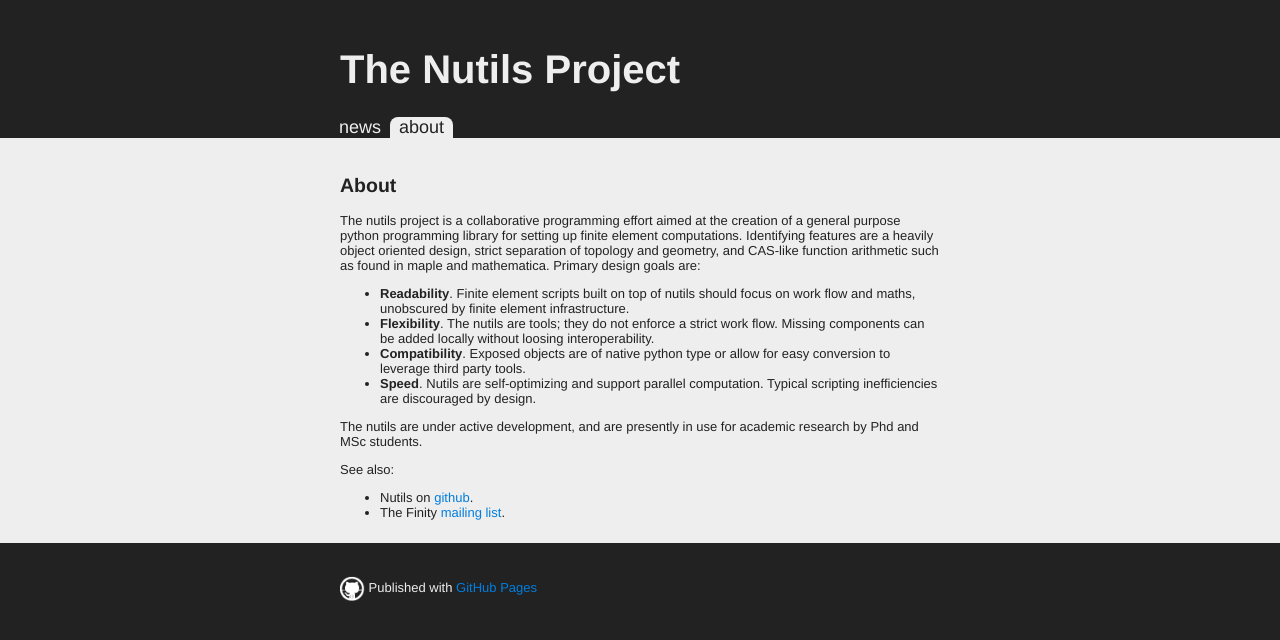
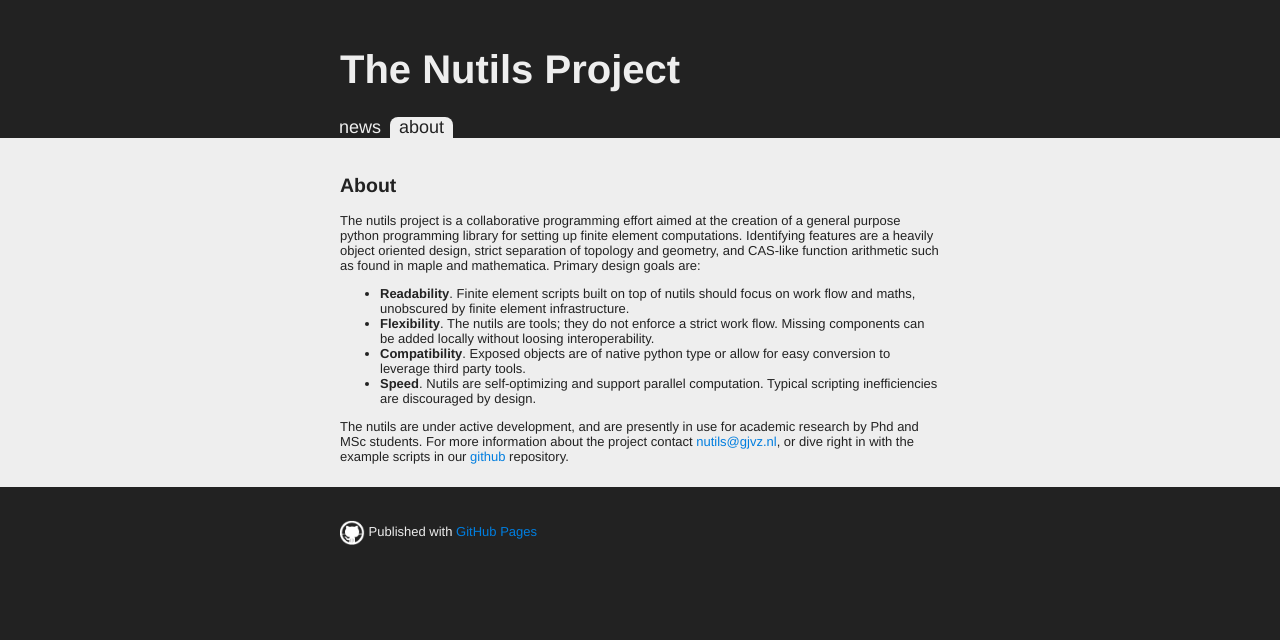
Before and after one commit to nutils/nutils.github.io, a Jekyll site: the page built from about.html, in a window 1280 px wide. Shown: the top 640 px of the page. Built offline with Jekyll 4.4.1, drawn with Linux system fonts in a browser that asks for light colours; Markdown is read by kramdown in place of the engine named in the settings.

Commit message:
update about text

```diff
--- a/about.html
+++ b/about.html
@@ -23,10 +23,7 @@ computation. Typical scripting inefficiencies are discouraged by design.</li>
 </ul>
 
 <p>The nutils are under active development, and are presently in use for
-academic research by Phd and MSc students.</p>
-
-<p>See also:</p>
-<ul>
-<li>Nutils on <a href="https://github.com/nutils">github</a>.</li>
-<li>The Finity <a href="https://groups.google.com/forum/#!forum/finity-dev">mailing list</a>.</li>
-</ul>
+academic research by Phd and MSc students. For more information about the
+project contact <a href="mailto:nutils@gjvz.nl">nutils@gjvz.nl</a>, or dive
+right in with the example scripts in our <a
+href="https://github.com/nutils">github</a> repository.</p>
```
